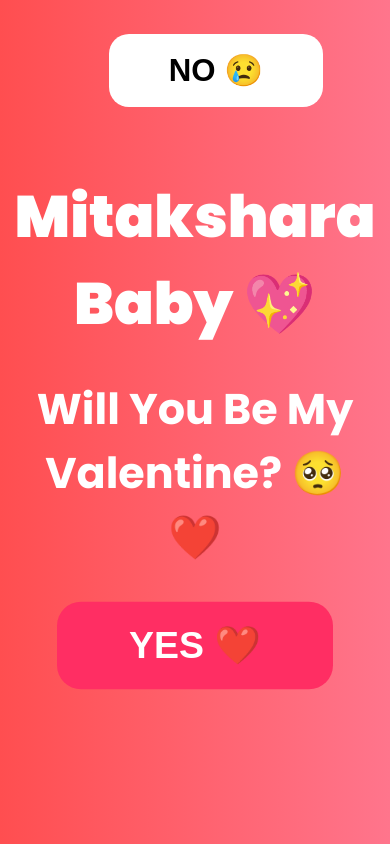
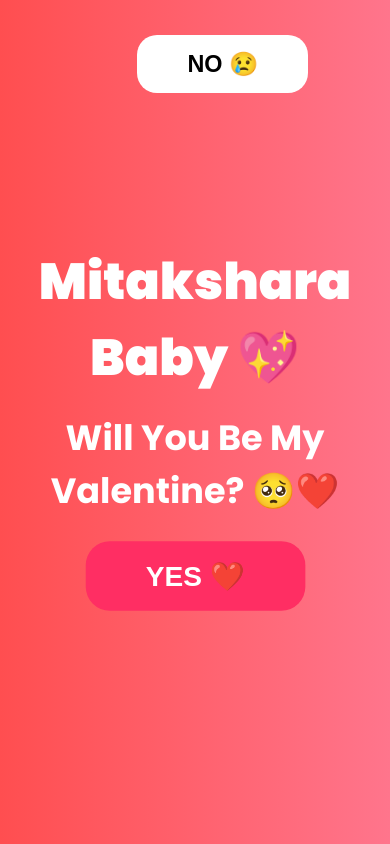
Before and after one commit to jyotibahande946-cpu/mitakshara-love, a plain HTML site: page index.html in a window 390 px wide. Both pictures are taken after a click on the button "NO 😢". Drawn offline with Linux system fonts and the light colour scheme.

Commit message:
Adjust font sizes and margins in index.html

```diff
--- a/index.html
+++ b/index.html
@@ -23,29 +23,29 @@ body {
 }
 
 h1 {
-    font-size: 15vw;   /* VERY BIG NAME */
+    font-size: 13vw;   /* BIG but safe */
     color: white;
     font-weight: 900;
-    margin: 10px;
+    margin: 5px;
 }
 
 h2 {
-    font-size: 11vw;   /* VERY BIG QUESTION */
+    font-size: 9vw;   /* Big but fits */
     color: white;
     font-weight: 700;
-    margin: 20px;
+    margin: 10px;
 }
 
 .buttons {
     display: flex;
     flex-direction: column;
-    gap: 25px;
+    gap: 20px;
     margin-top: 20px;
 }
 
 button {
-    padding: 18px 60px;
-    font-size: 8vw;   /* BIG BUTTON TEXT */
+    padding: 15px 50px;
+    font-size: 6vw;   /* Good size */
     border: none;
     border-radius: 20px;
     cursor: pointer;
@@ -85,27 +85,20 @@ function moveButton() {
     const yesButton = document.getElementById("yesBtn");
 
     button.style.position = "absolute";
-    let x = Math.random() * (window.innerWidth - 200);
-    let y = Math.random() * (window.innerHeight - 100);
+    let x = Math.random() * (window.innerWidth - 150);
+    let y = Math.random() * (window.innerHeight - 80);
 
     button.style.left = x + "px";
     button.style.top = y + "px";
 
     yesButton.style.transform = "scale(" + (1 + noClickCount * 0.2) + ")";
-
-    if(noClickCount == 1){
-        alert("Mitakshara please think again 🥺");
-    }
-    else if(noClickCount == 2){
-        alert("I’ll be very sad 😭❤️");
-    }
 }
 
 function yesClicked(){
     document.body.innerHTML = `
         <div style="text-align:center;">
-            <h1 style="font-size:15vw; color:white;">YAYYY MITAKSHARA 💖😍</h1>
-            <h2 style="font-size:10vw; color:white;">You made me the happiest person alive 🥺❤️</h2>
+            <h1 style="font-size:13vw; color:white;">YAYYY MITAKSHARA 💖😍</h1>
+            <h2 style="font-size:8vw; color:white;">You made me the happiest person alive 🥺❤️</h2>
         </div>
     `;
 }
```
